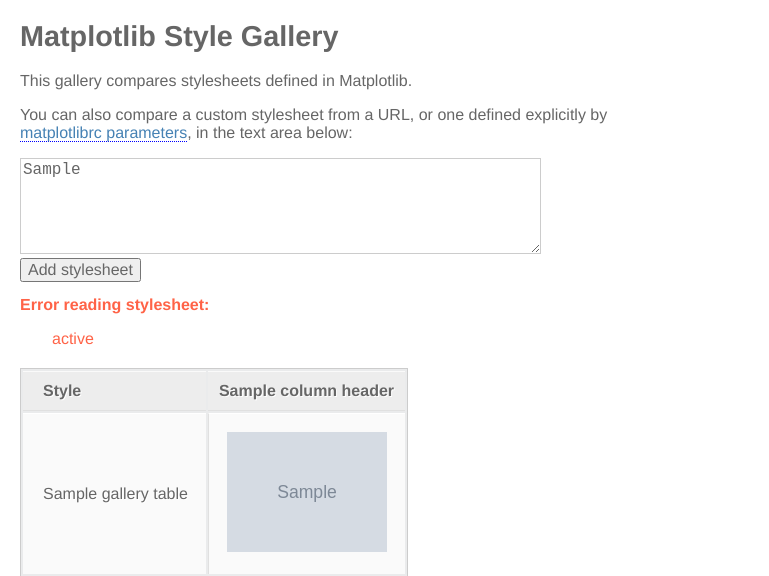
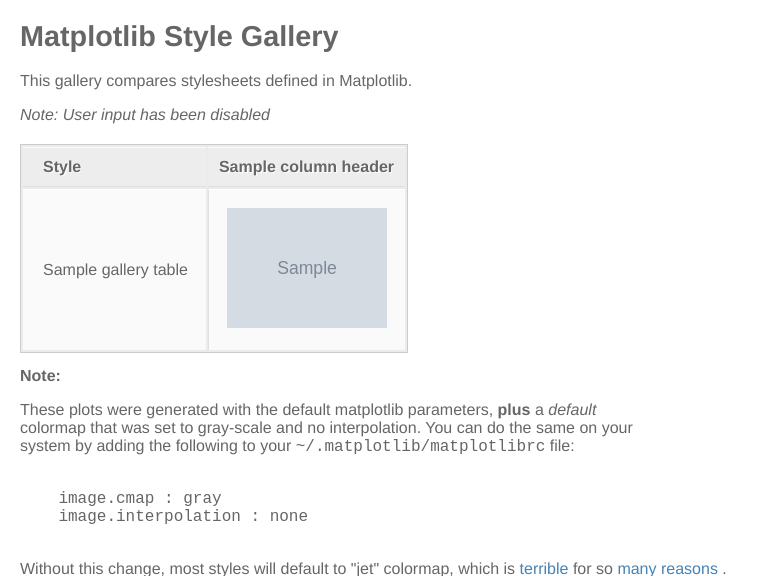
Before and after one commit to tonysyu/matplotlib-style-gallery, a Python web app: template mpl_style_gallery/templates/index.html in a window 1280 px wide. Shown: the top 576 px of the page, without its empty margins (0-769 px from the left). Run offline with Jinja, Linux system fonts and the light colour scheme; the template is opened without the code that fills it: most values are stand-ins (such as "Sample title", 1, 10 or a date in 2020); grey boxes marked "Sample" are stand-in pictures; some libraries are stand-ins or nearby versions.

Commit message:
Add flag to turn off user inputs

```diff
--- a/mpl_style_gallery/__main__.py
+++ b/mpl_style_gallery/__main__.py
@@ -19,6 +19,8 @@ def main():
                         help="If set, skip plot-generation step.")
     parser.add_argument('--serve', nargs=2,
                         help="Serve app on hostname and port")
+    parser.add_argument('--no-input', action='store_true',
+                        help="Do not allow input stylesheets.")
 
     args = parser.parse_args()
 
@@ -26,7 +28,7 @@ def main():
         remove_directory(disk.build_dir)
         build.save_all_plots()
 
-    gallery = app.GalleryApp()
+    gallery = app.GalleryApp(args.no_input)
     if args.serve:
         hostname, port = args.serve
         gallery.serve(hostname, port)
--- a/mpl_style_gallery/app.py
+++ b/mpl_style_gallery/app.py
@@ -11,8 +11,9 @@ from .path_utils import disk, remove_directory
 
 class GalleryApp(object):
 
-    def __init__(self):
+    def __init__(self, no_input_stylesheets=False):
         self._app = flask.Flask(__name__)
+        self._allow_inputs = not no_input_stylesheets
         self._input_status = ''
         self._input_stylesheet = ''
 
@@ -56,6 +57,7 @@ class GalleryApp(object):
                                         prevent_cache=True)
         gallery_table = user_rows + self._gallery_table
         return flask.render_template('index.html',
+                                     allow_inputs=self._allow_inputs,
                                      input_status=self._input_status,
                                      input_stylesheet=self._input_stylesheet,
                                      column_headers=self._plot_names,
--- a/mpl_style_gallery/templates/index.html
+++ b/mpl_style_gallery/templates/index.html
@@ -9,7 +9,11 @@
     This gallery compares stylesheets defined in Matplotlib.
   </p>
 
-  {% include "stylesheet-input.html" %}
+  {% if allow_inputs %}
+    {% include "stylesheet-input.html" %}
+  {% else %}
+    <p> <em> Note: User input has been disabled </em> <p>
+  {% endif %}
 
   {% include "plot-gallery.html" %}
 
```
Also changed, not shown: 1 other file.
